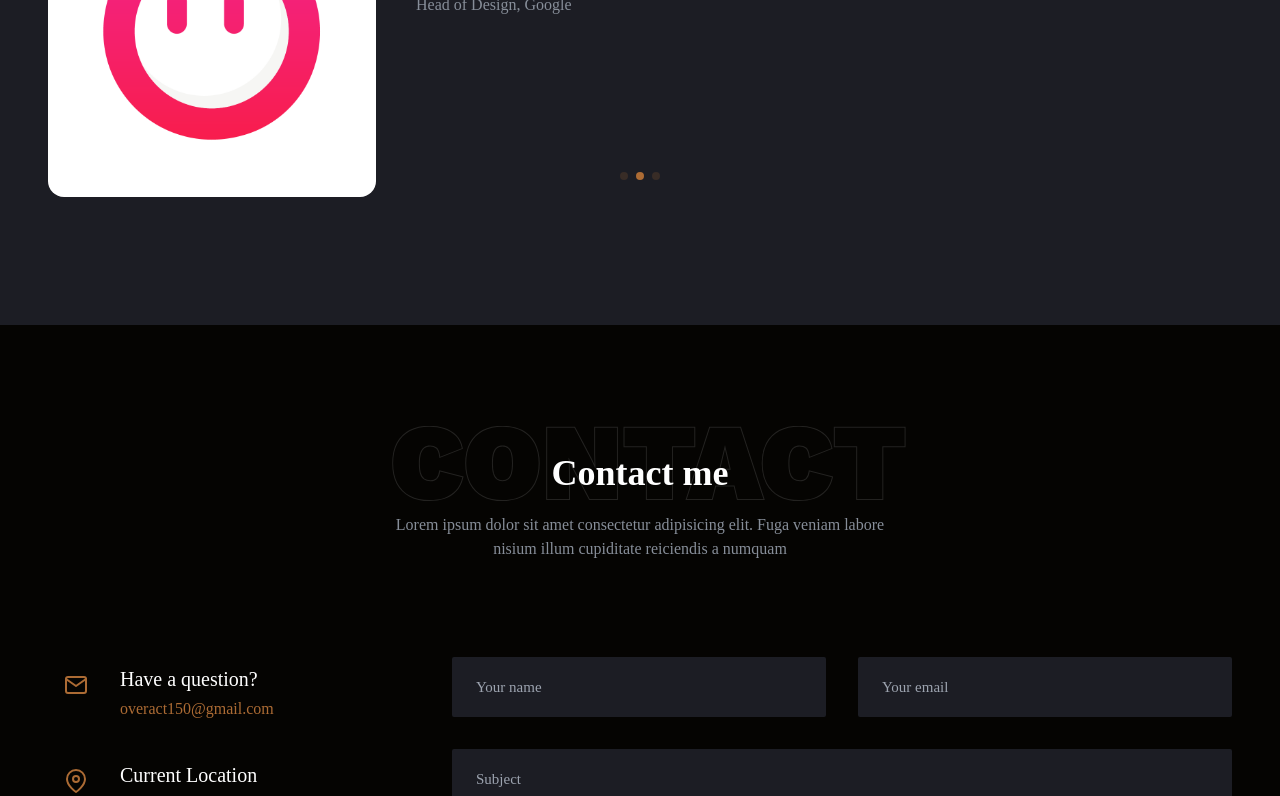
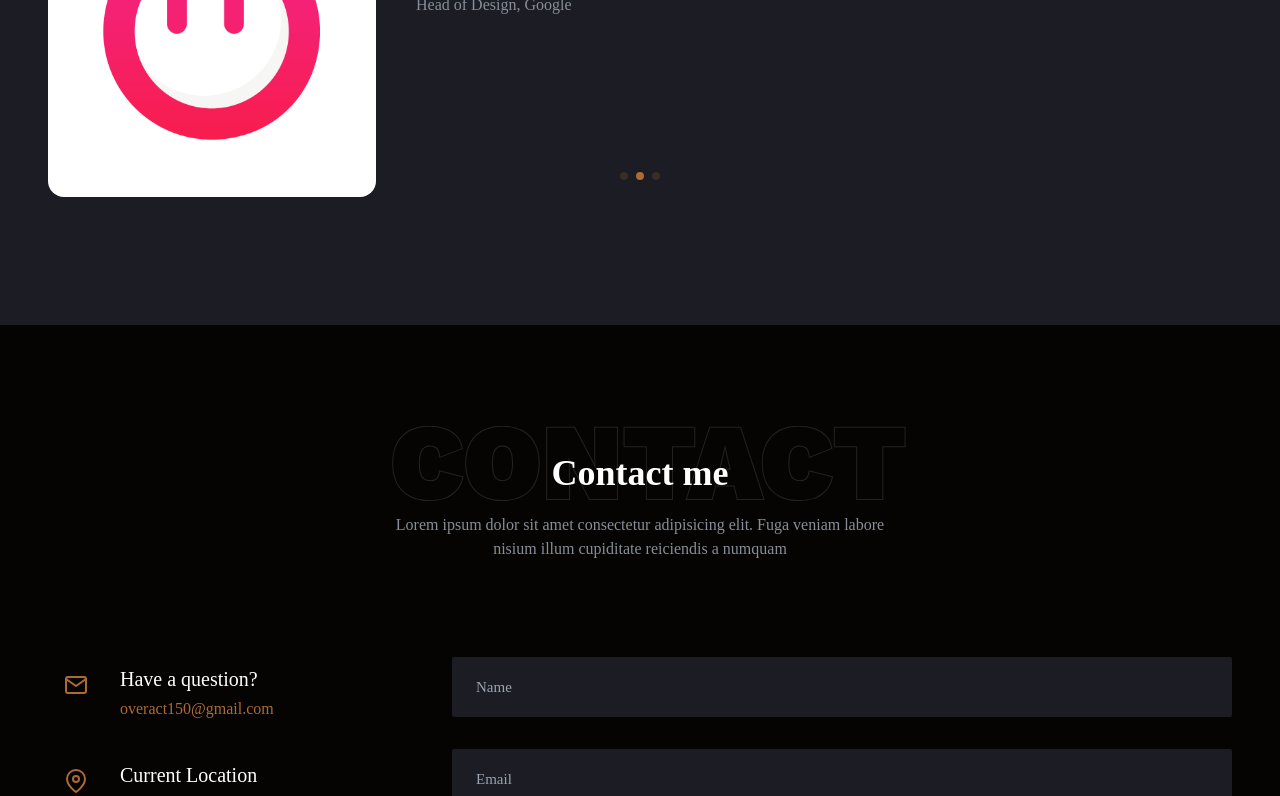
Before and after one commit to overactDX/website-profile, a React (Create React App) app: page / in a window 1280 px wide. Shown: the part 2000-2796 px from the top of the page. Built offline with nearby package versions, Linux system fonts and the light colour scheme.

Commit message:
update emailjs

```diff
--- a/package.json
+++ b/package.json
@@ -3,6 +3,7 @@
   "version": "0.1.0",
   "private": true,
   "dependencies": {
+    "@emailjs/browser": "^3.9.1",
     "@testing-library/jest-dom": "^5.16.2",
     "@testing-library/react": "^12.1.4",
     "@testing-library/user-event": "^13.5.0",
--- a/src/App.jsx
+++ b/src/App.jsx
@@ -21,7 +21,7 @@ const App = () => {
       {/* <Portfolio /> */}
       <Testimonials />
       <Contact />
-      {/* <div style={{height: '2000px'}}></div> */}
+      {/* <Contacts /> */}
     </div>
   )
 }
--- a/src/components/Contact.jsx
+++ b/src/components/Contact.jsx
@@ -1,10 +1,23 @@
-import React from 'react';
-
+import { useRef } from 'react';
+import emailjs from '@emailjs/browser';
 // import contact data
 import { contact } from '../data';
 
+const Contact = () => {
+  const form = useRef()
 
-const Contact = () => {
+  const sendEmail = (e) => {
+    e.preventDefault();
+
+    emailjs.sendForm('service_2mvc1ss', 'template_r4gqzph', form.current, 'e5r7UtmsjNqkIAwv7')
+      .then((result) => {
+        console.log(result.text);
+      }, (error) => {
+        console.log(error.text);
+      });
+    e.target.reset()
+  };
+
   return (
     <section className='section bg-primary' id='contact'>
       <div className='container mx-auto'>
@@ -39,21 +52,12 @@ const Contact = () => {
               );
             })}
           </div>
-          <form
-            className='space-y-8 w-full max-w-[780px]'
-          >
-            <div className='flex gap-8'>
-              <input className='input' type='text' placeholder='Your name' />
-              <input className='input' type='email' placeholder='Your email' />
-            </div>
-            <input className='input' type='text' placeholder='Subject' />
-            <textarea
-              className='textarea'
-              placeholder='Your message'
-            ></textarea>
-            <button className='btn btn-lg bg-accent hover:bg-secondary-hover'>
-              Send message
-            </button>
+          <form ref={form} onSubmit={sendEmail} action="" className='space-y-8 w-full max-w-[780px]'>
+            <input type="text" name="user_name" placeholder='Name' required className='input' />
+            <input type="text" name="user_email" placeholder='Email' required className='input' />
+            <input type="text" name="user_name" placeholder='Subject' required className='input' />
+            <textarea name="message" placeholder='Message' className='textarea' />
+            <button className='btn btn-lg bg-accent hover:bg-secondary-hover'>Submit</button>
           </form>
         </div>
       </div>
--- /dev/null
+++ b/src/components/Contacts.jsx
@@ -0,0 +1,35 @@
+import { useRef } from 'react'
+import emailjs from '@emailjs/browser';
+
+const Contacts = () => {
+    const form = useRef()
+
+    const sendEmail = (e) => {
+        e.preventDefault();
+
+        emailjs.sendForm('service_2mvc1ss', 'template_r4gqzph', form.current, 'e5r7UtmsjNqkIAwv7')
+            .then((result) => {
+                console.log(result.text);
+            }, (error) => {
+                console.log(error.text);
+            });
+        e.target.reset()
+    };
+
+    return (
+        <section >
+            <div className=''>
+                <h2 className='text-center'> Contact Us</h2>
+                <form ref={form} onSubmit={sendEmail} action="" className='flex'>
+                    <input type="text" name="user_name" placeholder='full name' required />
+                    <input type="text" name="user_name" placeholder='email' required />
+                    <input type="text" name="user_name" placeholder='subject' required />
+                    <textarea name="message" placeholder='message' />
+                    <button>submit</button>
+                </form>
+            </div>
+        </section>
+    )
+}
+
+export default Contacts
--- a/src/components/Hero.jsx
+++ b/src/components/Hero.jsx
@@ -8,7 +8,7 @@ const Hero = () => {
             id='home'
             className='lg:h-[85vh] flex items-center bg-primary lg:bg-cover lg:bg-center lg:bg-no-repeat py-32 lg:py-0 overflow-hidden'>
             <div className='container mx-auto h-full'>
-                <div className="flex items-center h-full pt-28">
+                <div className="flex items-center h-full">
                     <div className="flex flex-1 flex-col items-center lg:items-start">
                         <p className='text-2xl text-slate-300 mb-[22px]'>Hello ,My name Is Jame.</p>
                         <h1 className='text-5xl leading-10 md:text-5xl md:leading-tight lg:text-5xl lg:leading-[1.2] font-bold md:tracking-[-2px]'>VEERAYUTT PAKPUME.</h1>
--- a/src/data.jsx
+++ b/src/data.jsx
@@ -39,7 +39,7 @@ import {
 
 
   // testimonial images
-  import TestiImage1 from './assets/img/testimonials/ICT.png';
+  import TestiImage1 from './assets/img/testimonials/UPict.png';
   import TestiImage3 from './assets/img/testimonials/lffintecth.jpg';
   import TestiImage2 from './assets/img/testimonials/ONEDEE.png';
 
```
Also changed, not shown: src/assets/img/testimonials/UPict.png (added), 1 other file (tests, documents, lock files or other folders).
